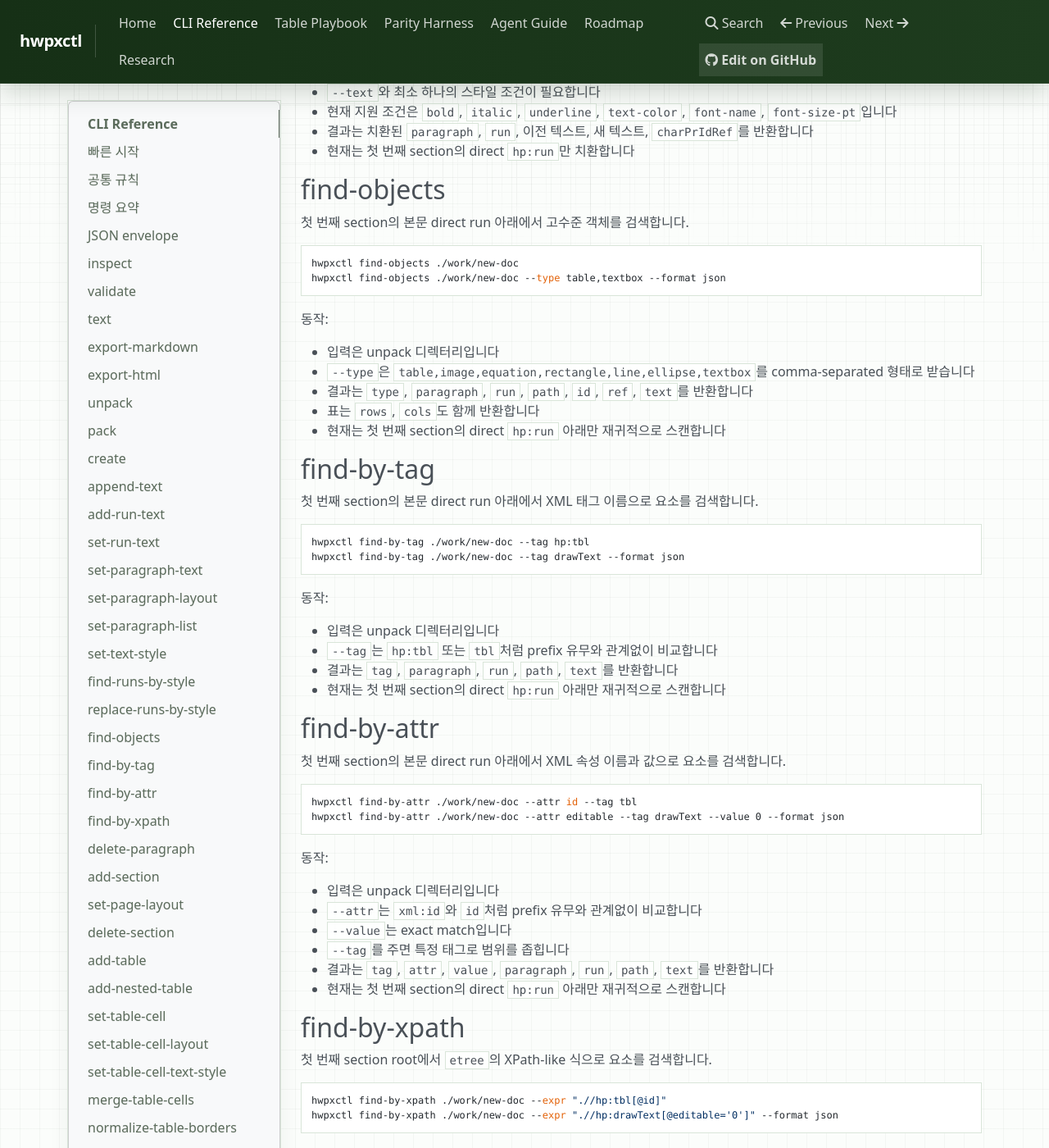
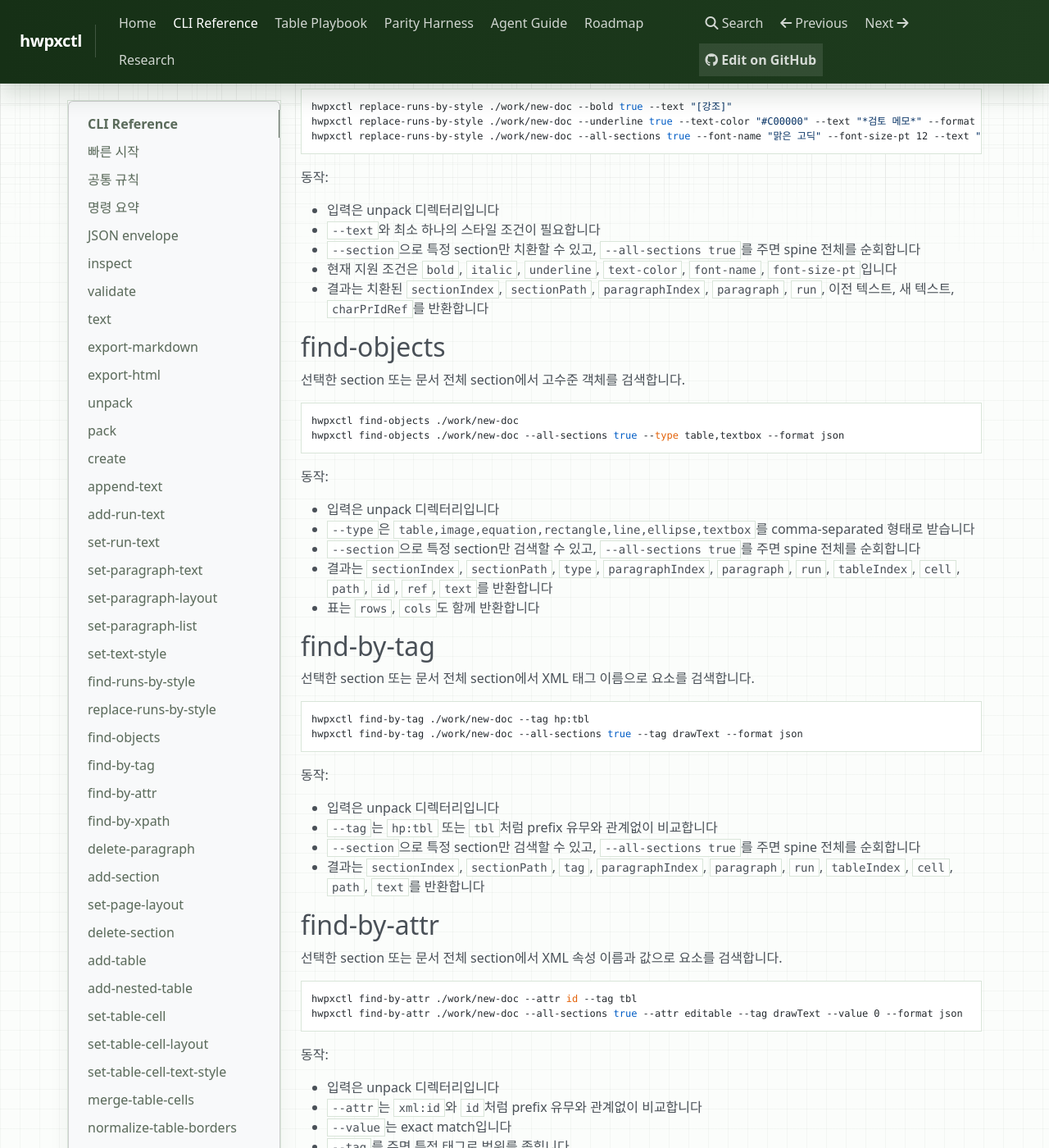
Before and after one commit to zarathucorp/project-hwpx-cli, an MkDocs documentation site: the page built from docs/cli-reference.md, in a window 1280 px wide and 1400 px high, scrolled down 11488 px. Shown: the whole window at 82% size. Built offline with MkDocs 1.6.1, drawn with Linux system fonts in a browser that asks for light colours; nearby versions of some CDN libraries; some of the changed text lies outside the part shown.

Commit message:
Document multi-section support and manual docs deploy

````diff
--- a/docs/cli-reference.md
+++ b/docs/cli-reference.md
@@ -21,6 +21,8 @@ hwpxctl schema
 - 기본 포맷은 `text`이며 `HWPXCTL_FORMAT=json`으로 기본값을 바꿀 수 있습니다.
 - `schema`는 기본적으로 JSON을 출력합니다.
 - 모든 mutating 명령은 `--track-changes true`, `--change-author`, `--change-summary` 공통 옵션을 지원합니다.
+- `set-paragraph-text`, `set-run-text`, `set-table-cell`은 `--section`으로 대상 section을 고를 수 있습니다.
+- `find-runs-by-style`, `replace-runs-by-style`, `find-objects`, `find-by-tag`, `find-by-attr`, `find-by-xpath`는 `--section` 또는 `--all-sections true`를 지원합니다.
 - `--track-changes true`를 켜면 `Contents/history.xml`과 manifest `history` item을 만들고 `historyEntry`를 append합니다.
 - 현재 변경 추적은 history-only 1차 구현이며, 본문에 보이는 삽입/삭제 표시는 하지 않습니다.
 - `validate --format json`은 invalid여도 구조화된 JSON error envelope를 stdout으로 출력한 뒤 종료 코드 `1`을 반환합니다.
@@ -327,35 +329,38 @@ hwpxctl add-run-text ./work/new-doc --paragraph 1 --run 0 --text "[머리] " --f
 
 ## set-run-text
 
-첫 번째 section의 본문 문단에서 direct text run 하나를 교체합니다.
+선택한 section의 본문 문단에서 direct text run 하나를 교체합니다.
 
 ```bash
-hwpxctl set-run-text ./work/new-doc --paragraph 1 --run 1 --text " (최종본)"
+hwpxctl set-run-text ./work/new-doc --section 1 --paragraph 1 --run 1 --text " (최종본)"
 hwpxctl set-run-text ./work/new-doc --paragraph 0 --run 0 --text "[검토]" --format json
 ```
 
 동작:
 
 - 입력은 unpack 디렉터리입니다
+- `--section`으로 spine 기준 0-based section을 고를 수 있고, 기본값은 `0`입니다
 - `paragraph`는 첫 `secPr` 문단을 제외한 본문 문단 기준 0-based 인덱스입니다
 - `run`은 문단 내부 direct `hp:run` 기준 0-based 인덱스입니다
 - 대상 run 내부 자식은 제거하고 `hp:t` 하나로 다시 기록합니다
-- 응답에는 교체 전 텍스트를 함께 반환합니다
+- 응답에는 `sectionIndex`, `sectionPath`, 교체 전 `previousText`를 함께 반환합니다
 
 ## set-paragraph-text
 
-첫 번째 section의 본문 문단 텍스트를 교체합니다.
+선택한 section의 본문 문단 텍스트를 교체합니다.
 
 ```bash
-hwpxctl set-paragraph-text ./work/new-doc --paragraph 1 --text "수정된 문단"
+hwpxctl set-paragraph-text ./work/new-doc --section 2 --paragraph 1 --text "수정된 문단"
 hwpxctl set-paragraph-text ./work/new-doc --paragraph 1 --text "수정된 문단" --format json
 ```
 
 동작:
 
 - 입력은 unpack 디렉터리입니다
+- `--section`으로 spine 기준 0-based section을 고를 수 있고, 기본값은 `0`입니다
 - `paragraph`는 첫 `secPr` 문단을 제외한 본문 문단 기준 0-based 인덱스입니다
 - 대상 문단의 문단 속성은 유지하고, 내부 내용은 단순 텍스트 run 하나로 교체합니다
+- 응답에는 `sectionIndex`, `sectionPath`, `previousText`를 함께 반환합니다
 
 ## set-paragraph-layout
 
@@ -421,79 +426,79 @@ hwpxctl set-text-style ./work/new-doc --paragraph 1 --font-name "맑은 고딕"
 
 ## find-runs-by-style
 
-첫 번째 section의 본문 문단에서 스타일 조건에 맞는 direct run을 검색합니다.
+선택한 section 또는 문서 전체 section에서 스타일 조건에 맞는 direct run을 검색합니다.
 
 ```bash
 hwpxctl find-runs-by-style ./work/new-doc --bold true
 hwpxctl find-runs-by-style ./work/new-doc --underline true --text-color "#C00000" --format json
-hwpxctl find-runs-by-style ./work/new-doc --font-name "맑은 고딕" --font-size-pt 12 --format json
+hwpxctl find-runs-by-style ./work/new-doc --all-sections true --font-name "맑은 고딕" --font-size-pt 12 --format json
 ```
 
 동작:
 
 - 입력은 unpack 디렉터리입니다
+- `--section`으로 특정 section만 검색할 수 있고, `--all-sections true`를 주면 spine 전체를 순회합니다
 - 현재 지원 조건은 `bold`, `italic`, `underline`, `text-color`, `font-name`, `font-size-pt`입니다
-- 결과는 `paragraph`, `run`, `text`, `charPrIdRef`, 현재 스타일 상태를 함께 반환합니다
-- 현재는 첫 번째 section의 direct `hp:run`만 검색합니다
+- 결과는 `sectionIndex`, `sectionPath`, `paragraphIndex`, `paragraph`, `run`, `text`, `charPrIdRef`, 현재 스타일 상태를 함께 반환합니다
 
 ## replace-runs-by-style
 
-첫 번째 section의 본문 문단에서 스타일 조건에 맞는 direct run 텍스트를 일괄 치환합니다.
+선택한 section 또는 문서 전체 section에서 스타일 조건에 맞는 direct run 텍스트를 일괄 치환합니다.
 
 ```bash
 hwpxctl replace-runs-by-style ./work/new-doc --bold true --text "[강조]"
 hwpxctl replace-runs-by-style ./work/new-doc --underline true --text-color "#C00000" --text "*검토 메모*" --format json
-hwpxctl replace-runs-by-style ./work/new-doc --font-name "맑은 고딕" --font-size-pt 12 --text "[본문]" --format json
+hwpxctl replace-runs-by-style ./work/new-doc --all-sections true --font-name "맑은 고딕" --font-size-pt 12 --text "[본문]" --format json
 ```
 
 동작:
 
 - 입력은 unpack 디렉터리입니다
 - `--text`와 최소 하나의 스타일 조건이 필요합니다
+- `--section`으로 특정 section만 치환할 수 있고, `--all-sections true`를 주면 spine 전체를 순회합니다
 - 현재 지원 조건은 `bold`, `italic`, `underline`, `text-color`, `font-name`, `font-size-pt`입니다
-- 결과는 치환된 `paragraph`, `run`, 이전 텍스트, 새 텍스트, `charPrIdRef`를 반환합니다
-- 현재는 첫 번째 section의 direct `hp:run`만 치환합니다
+- 결과는 치환된 `sectionIndex`, `sectionPath`, `paragraphIndex`, `paragraph`, `run`, 이전 텍스트, 새 텍스트, `charPrIdRef`를 반환합니다
 
 ## find-objects
 
-첫 번째 section의 본문 direct run 아래에서 고수준 객체를 검색합니다.
+선택한 section 또는 문서 전체 section에서 고수준 객체를 검색합니다.
 
 ```bash
 hwpxctl find-objects ./work/new-doc
-hwpxctl find-objects ./work/new-doc --type table,textbox --format json
+hwpxctl find-objects ./work/new-doc --all-sections true --type table,textbox --format json
 ```
 
 동작:
 
 - 입력은 unpack 디렉터리입니다
 - `--type`은 `table,image,equation,rectangle,line,ellipse,textbox`를 comma-separated 형태로 받습니다
-- 결과는 `type`, `paragraph`, `run`, `path`, `id`, `ref`, `text`를 반환합니다
+- `--section`으로 특정 section만 검색할 수 있고, `--all-sections true`를 주면 spine 전체를 순회합니다
+- 결과는 `sectionIndex`, `sectionPath`, `type`, `paragraphIndex`, `paragraph`, `run`, `tableIndex`, `cell`, `path`, `id`, `ref`, `text`를 반환합니다
 - 표는 `rows`, `cols`도 함께 반환합니다
-- 현재는 첫 번째 section의 direct `hp:run` 아래만 재귀적으로 스캔합니다
 
 ## find-by-tag
 
-첫 번째 section의 본문 direct run 아래에서 XML 태그 이름으로 요소를 검색합니다.
+선택한 section 또는 문서 전체 section에서 XML 태그 이름으로 요소를 검색합니다.
 
 ```bash
 hwpxctl find-by-tag ./work/new-doc --tag hp:tbl
-hwpxctl find-by-tag ./work/new-doc --tag drawText --format json
+hwpxctl find-by-tag ./work/new-doc --all-sections true --tag drawText --format json
 ```
 
 동작:
 
 - 입력은 unpack 디렉터리입니다
 - `--tag`는 `hp:tbl` 또는 `tbl`처럼 prefix 유무와 관계없이 비교합니다
-- 결과는 `tag`, `paragraph`, `run`, `path`, `text`를 반환합니다
-- 현재는 첫 번째 section의 direct `hp:run` 아래만 재귀적으로 스캔합니다
+- `--section`으로 특정 section만 검색할 수 있고, `--all-sections true`를 주면 spine 전체를 순회합니다
+- 결과는 `sectionIndex`, `sectionPath`, `tag`, `paragraphIndex`, `paragraph`, `run`, `tableIndex`, `cell`, `path`, `text`를 반환합니다
 
 ## find-by-attr
 
-첫 번째 section의 본문 direct run 아래에서 XML 속성 이름과 값으로 요소를 검색합니다.
+선택한 section 또는 문서 전체 section에서 XML 속성 이름과 값으로 요소를 검색합니다.
 
 ```bash
 hwpxctl find-by-attr ./work/new-doc --attr id --tag tbl
-hwpxctl find-by-attr ./work/new-doc --attr editable --tag drawText --value 0 --format json
+hwpxctl find-by-attr ./work/new-doc --all-sections true --attr editable --tag drawText --value 0 --format json
 ```
 
 동작:
@@ -502,24 +507,25 @@ hwpxctl find-by-attr ./work/new-doc --attr editable --tag drawText --value 0 --f
 - `--attr`는 `xml:id`와 `id`처럼 prefix 유무와 관계없이 비교합니다
 - `--value`는 exact match입니다
 - `--tag`를 주면 특정 태그로 범위를 좁힙니다
-- 결과는 `tag`, `attr`, `value`, `paragraph`, `run`, `path`, `text`를 반환합니다
-- 현재는 첫 번째 section의 direct `hp:run` 아래만 재귀적으로 스캔합니다
+- `--section`으로 특정 section만 검색할 수 있고, `--all-sections true`를 주면 spine 전체를 순회합니다
+- 결과는 `sectionIndex`, `sectionPath`, `tag`, `attr`, `value`, `paragraphIndex`, `paragraph`, `run`, `tableIndex`, `cell`, `path`, `text`를 반환합니다
 
 ## find-by-xpath
 
-첫 번째 section root에서 `etree`의 XPath-like 식으로 요소를 검색합니다.
+선택한 section root 또는 문서 전체 section root에서 `etree`의 XPath-like 식으로 요소를 검색합니다.
 
 ```bash
 hwpxctl find-by-xpath ./work/new-doc --expr ".//hp:tbl[@id]"
-hwpxctl find-by-xpath ./work/new-doc --expr ".//hp:drawText[@editable='0']" --format json
+hwpxctl find-by-xpath ./work/new-doc --all-sections true --expr ".//hp:drawText[@editable='0']" --format json
 ```
 
 동작:
 
 - 입력은 unpack 디렉터리입니다
 - `--expr`는 `etree`의 XPath-like 문법을 사용합니다
-- 결과는 `tag`, `paragraph`, `run`, `path`, `text`를 반환합니다
-- `paragraph`, `run`은 매칭 요소가 속한 첫 section의 본문 direct run 기준 anchor 위치입니다
+- `--section`으로 특정 section만 검색할 수 있고, `--all-sections true`를 주면 spine 전체를 순회합니다
+- 결과는 `sectionIndex`, `sectionPath`, `tag`, `paragraphIndex`, `paragraph`, `run`, `tableIndex`, `cell`, `path`, `text`를 반환합니다
+- `paragraph`, `run`은 매칭 요소가 속한 해당 section의 본문 direct run 기준 anchor 위치입니다
 - anchor를 찾을 수 없는 요소는 `paragraph=-1`, `run=-1`로 반환합니다
 
 ## delete-paragraph
@@ -647,7 +653,7 @@ hwpxctl add-nested-table ./work/new-doc --table 0 --row 1 --col 1 --rows 2 --col
 표 셀의 텍스트를 바꿉니다.
 
 ```bash
-hwpxctl set-table-cell ./work/new-doc --table 0 --row 1 --col 1 --text "김영희"
+hwpxctl set-table-cell ./work/new-doc --section 1 --table 0 --row 1 --col 1 --text "김영희"
 hwpxctl set-table-cell ./work/new-doc --table 0 --row 1 --col 1 --text "김영희" --format json
 hwpxctl set-table-cell ./work/new-doc --table 0 --row 1 --col 1 --text "제목" --font-name "맑은 고딕" --font-size-pt 14 --format json
 hwpxctl set-table-cell ./work/new-doc --table 0 --row 0 --col 0 --border-style NONE --border-left-style SOLID --border-top-style SOLID --border-left-width-mm 0.4 --border-top-width-mm 0.4 --format json
@@ -656,7 +662,7 @@ hwpxctl set-table-cell ./work/new-doc --table 0 --row 0 --col 0 --border-style N
 동작:
 
 - `table`, `row`, `col`은 모두 0-based 인덱스입니다
-- 현재는 첫 번째 section 안의 표만 대상으로 합니다
+- `--section`으로 spine 기준 0-based section을 고를 수 있고, 기본값은 `0`입니다
 - 병합된 표에서도 논리 좌표 기준으로 대상 셀을 찾습니다
 - 셀 안 기존 문단은 새 텍스트 문단 하나로 교체합니다
 - `--text`와 함께 `bold`, `italic`, `underline`, `text-color`, `font-name`, `font-size-pt`를 같이 줄 수 있습니다
@@ -664,6 +670,7 @@ hwpxctl set-table-cell ./work/new-doc --table 0 --row 0 --col 0 --border-style N
 - border는 전체 공통 옵션 `border-style`, `border-color`, `border-width-mm`와 면별 override `border-left-*`, `border-right-*`, `border-top-*`, `border-bottom-*`를 함께 지원합니다
 - 지원 style은 `NONE`, `SOLID`, `DASH`, `DOUBLE_SLIM`이며 `DOUBLE`은 `DOUBLE_SLIM` alias로 처리합니다
 - 면별 옵션이 있으면 해당 면만 override하고, 나머지 면은 공통 border 값을 그대로 사용합니다
+- 응답에는 `sectionIndex`, `sectionPath`, `tableIndex`, `cell` 좌표를 함께 반환합니다
 
 ## set-table-cell-layout
 
````
Also changed, not shown: DOCS_DEPLOY.md (added, +73 -0 lines), README.en.md (+3 -2 lines), README.md (+3 -2 lines), 2 other files.
